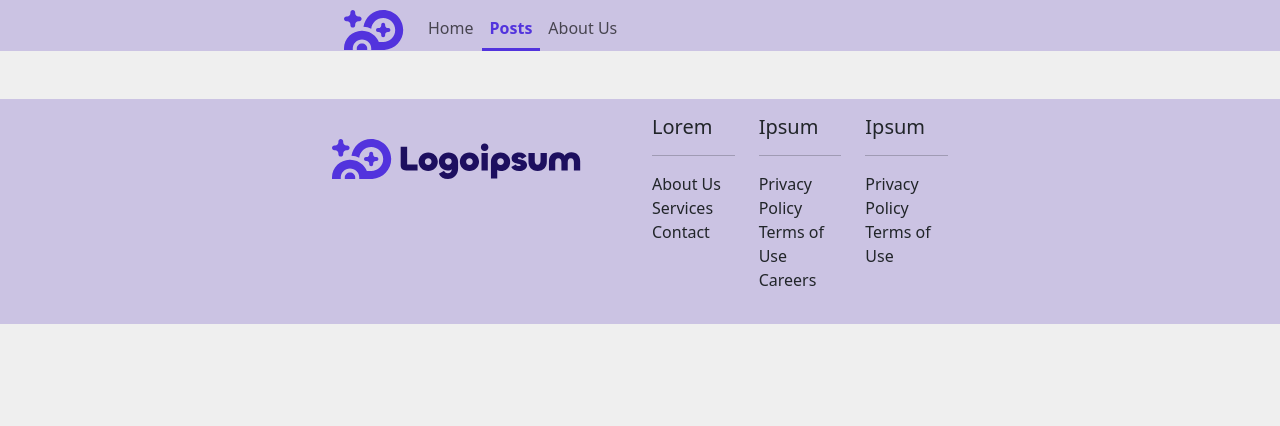
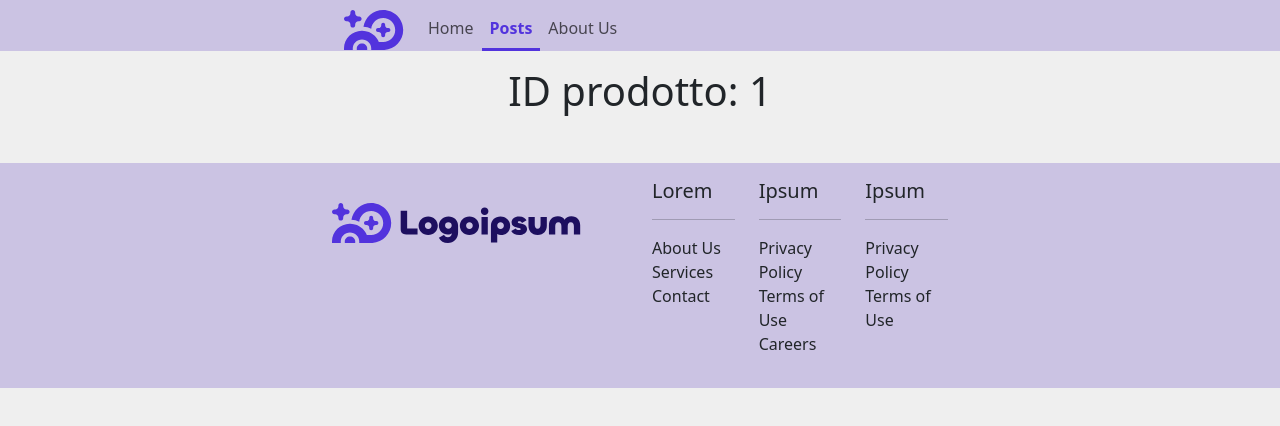
Before and after one commit to carlomagno-ale/react-router, a React (Vite) app: page /post/1 in a window 1280 px wide. Shown: the top 426 px of the page. Built offline with nearby package versions, Linux system fonts and the light colour scheme; no server answers.

Commit message:
Refactor PostsList and SinglePost components for improved structure and functionality

```diff
--- a/src/pages/PostsList.jsx
+++ b/src/pages/PostsList.jsx
@@ -1,7 +1,7 @@
-import { useEffect, useState } from "react"
+import { useEffect, useState } from "react";
 import { Link } from "react-router-dom";
 
-const api_endpoint = 'http://localhost:3000/api/v1/posts'
+const api_endpoint = 'http://localhost:3000/api/v1/posts';
 
 
 export default function PostsList() {
@@ -28,13 +28,13 @@ export default function PostsList() {
                         {posts.map(post => (
                             <div className="col-4 mb-4" key={post.slug}>
                                 <div className="card">
-                                    <Link to={`/post/${post.slug}`}>
-                                        <div className="card-body">
+                                    <div className="card-body">
+                                        <Link to={`/post/${post.slug}`}>
                                             <img src={`http://localhost:3000${post.image}`} className="card-img-top" alt={post.slug} />
-                                            <h5 className="card-title fs-5">{post.title}</h5>
-                                            <p className="card-text">Scopri la ricetta</p>
-                                        </div>
-                                    </Link>
+                                        </Link>
+                                        <h5 className="card-title fs-5">{post.title}</h5>
+                                        <p className="card-text">Scopri la ricetta</p>
+                                    </div>
                                 </div>
                             </div>
                         ))}
--- a/src/pages/SinglePost.jsx
+++ b/src/pages/SinglePost.jsx
@@ -1,11 +1,36 @@
-import { useEffect } from "react";
+import { useState, useEffect } from "react";
 import { useParams } from "react-router-dom";
 
 export default function SinglePost() {
 
+    /*const [post, setPost] = useState()*/
+
+    const { slug } = useParams()
+    console.log(slug);
+
+    // chiamata ajax del segmento
+    useEffect(() => {
+        fetch(`http://localhost:3000/api/v1/posts/${slug}`)
+            .then(res => res.json())
+            .then(data => {
+
+                setPost(data)
+
+            })
+            .catch(err => {
+                console.log('ERROR', err);
+            })
+
+    }, [])
+
     return (
         <>
+
+            <div className="text-center mt-3">
+                <h1>ID prodotto: {slug}</h1>
+            </div>
+
+
         </>
     );
 }
-1
```
